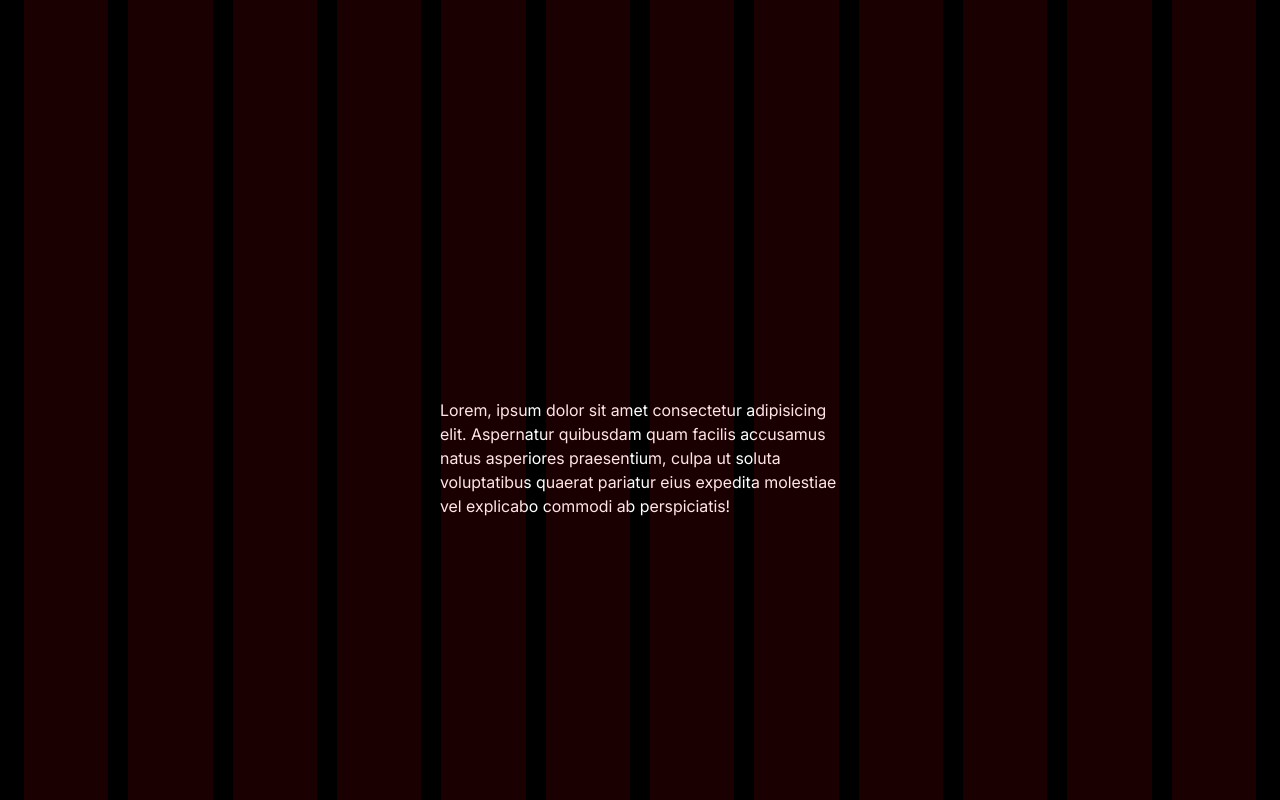
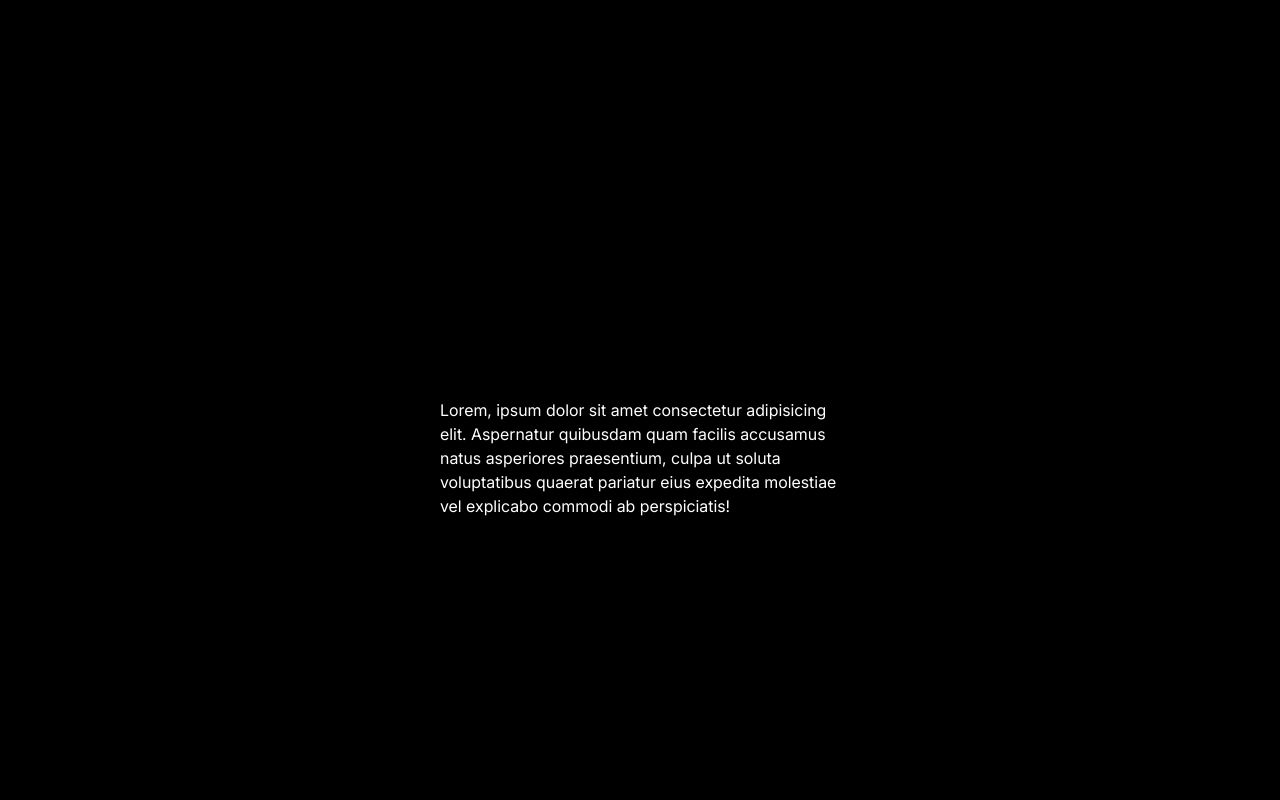
Before and after one commit to Kaynshin/nextjs-boilerplate, a Next.js app: page / in a window 1280 px wide. Built offline with nearby package versions, Linux system fonts and the light colour scheme; no server answers.

Commit message:
feat: remove Grid component in Production

```diff
--- a/app/layout.tsx
+++ b/app/layout.tsx
@@ -1,9 +1,9 @@
 /** @format */
 
-import type { Metadata } from 'next';
+import React from 'react';
 import localFont from 'next/font/local';
 
-import Grid from 'grid';
+import Grid from './grid';
 
 import '@/styles/globals.css';
 
@@ -13,7 +13,7 @@ const inter = localFont({
   weight: '100 900',
 });
 
-export const metadata: Metadata = {
+export const metadata = {
   title: 'Create Next App',
   description: 'Generated by create next app',
 };
@@ -23,10 +23,12 @@ export default function RootLayout({
 }: Readonly<{
   children: React.ReactNode;
 }>) {
+  const showGrid = process.env.REACT_APP_SHOW_GRID === 'true';
+
   return (
     <html lang="en">
       <body className={`${inter.variable} antialiased bg-black text-white`}>
-        <Grid />
+        {showGrid && <Grid />}
         {children}
       </body>
     </html>
```
